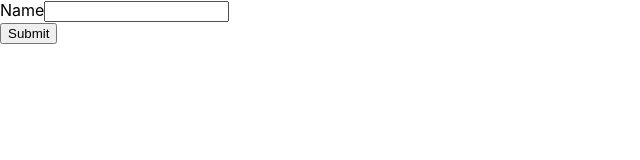
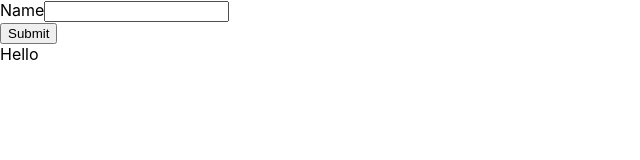
Before and after one commit to jeffreyquan/tvdb, a React (Create React App) app: page / in a window 1280 px wide. Shown: the top 160 px of the page, without its empty margins (0-640 px from the left). Built offline with nearby package versions, Linux system fonts and the light colour scheme.

Commit message:
testing show search page

```diff
--- a/src/App.tsx
+++ b/src/App.tsx
@@ -5,15 +5,14 @@ import {
   Route,
   Link
 } from 'react-router-dom';
-// import Search from './components/Search';
-import { ShowSearchForm } from './components/ShowSearchForm';
+import { ShowSearchPage } from './pages/ShowSearchPage';
 
 function App() {
   return (
     <Router>
       <Switch>
         <Route path="/">
-          <ShowSearchForm />
+          <ShowSearchPage />
         </Route>
       </Switch>
     </Router>
```
